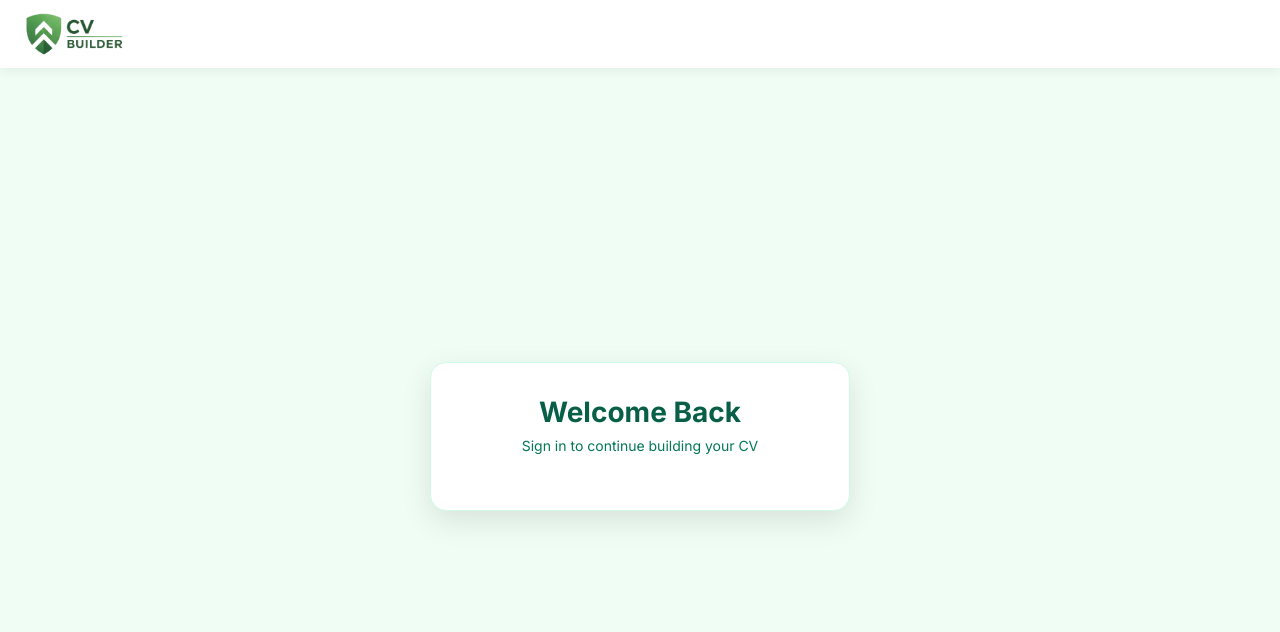
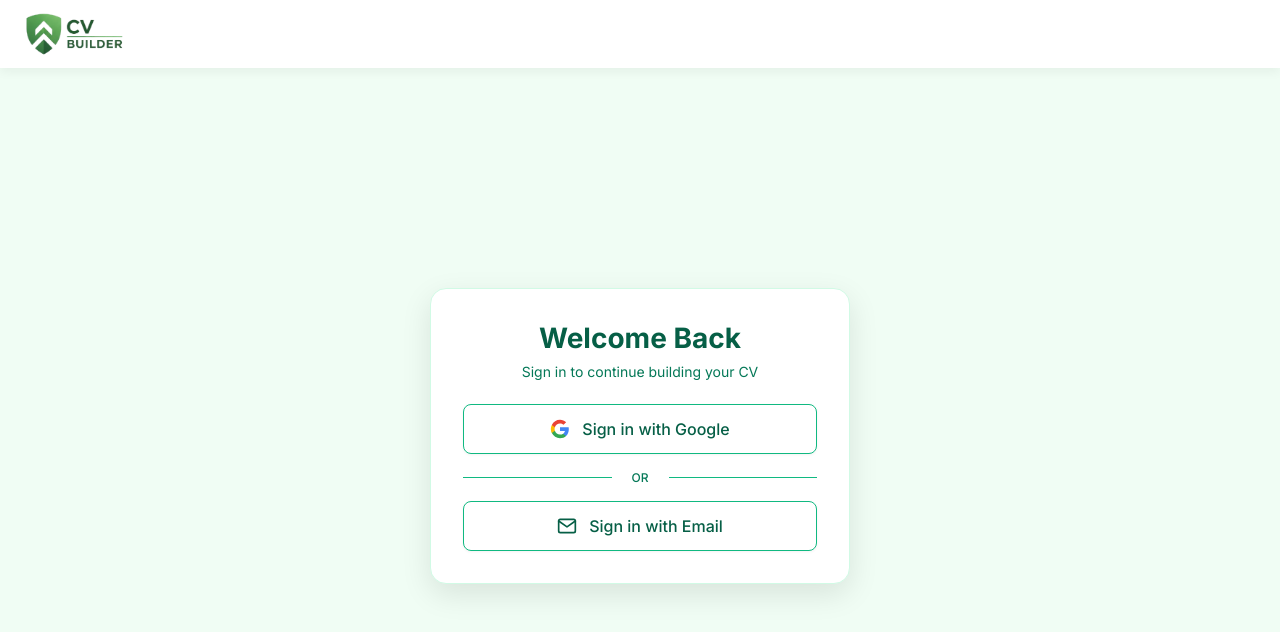
Before and after one commit to MuhammadAhmedKhalid/CV_Builder, a Next.js app in the folder client/: page /login in a window 1280 px wide. Shown: the top 632 px of the page. Built offline with nearby package versions, Linux system fonts and the light colour scheme.

Commit message:
feat: add Auth0 email sign-in button and unify button styling

```diff
--- /dev/null
+++ b/client/components/EmailLoginButton.tsx
@@ -0,0 +1,141 @@
+"use client";
+
+import { useState } from "react";
+import * as COLORS from "@/lib/colors";
+
+interface EmailLoginButtonProps {
+  onLoginSuccess?: (token: string, user: any) => void;
+  onLoginError?: (error: string) => void;
+}
+
+export default function EmailLoginButton({ onLoginSuccess, onLoginError }: EmailLoginButtonProps) {
+  const [isLoading, setIsLoading] = useState(false);
+  const [isHovered, setIsHovered] = useState(false);
+
+  const handleEmailLogin = async () => {
+    setIsLoading(true);
+
+    try {
+      // For Auth0 email authentication, we'll redirect to Auth0's universal login page
+      // This is the recommended approach for email/password authentication
+      const auth0Domain = process.env.NEXT_PUBLIC_AUTH0_DOMAIN;
+      const auth0ClientId = process.env.NEXT_PUBLIC_AUTH0_CLIENT_ID;
+      const redirectUri = `${window.location.origin}/api/auth/callback`;
+
+      if (!auth0Domain || !auth0ClientId) {
+        throw new Error("Auth0 configuration is missing");
+      }
+
+      // Construct the Auth0 authorization URL
+      const authUrl = new URL(`https://${auth0Domain}/authorize`);
+      authUrl.searchParams.append('response_type', 'code');
+      authUrl.searchParams.append('client_id', auth0ClientId);
+      authUrl.searchParams.append('redirect_uri', redirectUri);
+      authUrl.searchParams.append('scope', 'openid profile email');
+      authUrl.searchParams.append('connection', 'email'); // Specify email connection
+
+      // Redirect to Auth0 login page
+      window.location.href = authUrl.toString();
+
+    } catch (err) {
+      const errorMessage = err instanceof Error ? err.message : "Unknown error";
+      if (onLoginError) onLoginError(errorMessage);
+      setIsLoading(false);
+    }
+  };
+
+  return (
+    <button
+      onClick={handleEmailLogin}
+      disabled={isLoading}
+      onMouseEnter={() => setIsHovered(true)}
+      onMouseLeave={() => setIsHovered(false)}
+      style={{
+        ...styles.button,
+        ...(isLoading ? styles.buttonDisabled : isHovered ? styles.buttonHover : {}),
+      }}
+    >
+      <div style={styles.buttonContent}>
+        <svg
+          width="20"
+          height="20"
+          viewBox="0 0 24 24"
+          fill="none"
+          xmlns="http://www.w3.org/2000/svg"
+          style={styles.icon}
+        >
+          <path
+            d="M4 4H20C21.1 4 22 4.9 22 6V18C22 19.1 21.1 20 20 20H4C2.9 20 2 19.1 2 18V6C2 4.9 2.9 4 4 4Z"
+            stroke="currentColor"
+            strokeWidth="2"
+            strokeLinecap="round"
+            strokeLinejoin="round"
+          />
+          <path
+            d="M22 6L12 13L2 6"
+            stroke="currentColor"
+            strokeWidth="2"
+            strokeLinecap="round"
+            strokeLinejoin="round"
+          />
+        </svg>
+        <span style={styles.buttonText}>
+          {isLoading ? "Signing in..." : "Sign in with Email"}
+        </span>
+      </div>
+    </button>
+  );
+}
+
+/* ================= STYLES ================= */
+
+const styles: Record<string, React.CSSProperties> = {
+  button: {
+    width: "100%",
+    height: "50px",
+    borderRadius: "8px",
+    backgroundColor: COLORS.WHITE,
+    color: COLORS.PRIMARY_DARK,
+    fontSize: "16px",
+    fontWeight: "500",
+    cursor: "pointer",
+    transition: "all 0.2s ease",
+    alignItems: "center",
+    justifyContent: "center",
+    border: `1px solid ${COLORS.BORDER_PRIMARY}`,
+    boxShadow: `0 1px 3px ${COLORS.SHADOW_LIGHT}`,
+    outline: "none",
+    fontFamily: "inherit",
+    display: "flex",
+  },
+
+  buttonHover: {
+    backgroundColor: COLORS.SECONDARY,
+    boxShadow: `0 2px 8px ${COLORS.SHADOW_MEDIUM}`,
+    transform: "translateY(-1px)",
+  },
+
+  buttonDisabled: {
+    opacity: 0.6,
+    cursor: "not-allowed",
+    transform: "none",
+  },
+
+  buttonContent: {
+    display: "flex",
+    alignItems: "center",
+    justifyContent: "center",
+    gap: "12px",
+  },
+
+  icon: {
+    width: "20px",
+    height: "20px",
+    flexShrink: 0,
+  },
+
+  buttonText: {
+    fontSize: "16px",
+    fontWeight: "500",
+  },
+};
--- a/client/components/GoogleLoginButton.tsx
+++ b/client/components/GoogleLoginButton.tsx
@@ -1,6 +1,7 @@
 "use client";
 
-import { useEffect } from "react";
+import { useEffect, useState } from "react";
+import * as COLORS from "@/lib/colors";
 
 interface GoogleLoginButtonProps {
   onLoginSuccess?: (token: string, user: any) => void;
@@ -14,6 +15,8 @@ declare global {
 }
 
 export default function GoogleLoginButton({ onLoginSuccess, onLoginError }: GoogleLoginButtonProps) {
+  const [isHovered, setIsHovered] = useState(false);
+
   useEffect(() => {
     // Load Google Identity Services script
     const script = document.createElement("script");
@@ -71,5 +74,100 @@ export default function GoogleLoginButton({ onLoginSuccess, onLoginError }: Goog
     }
   };
 
-  return <div id="google-signin-button"></div>;
+  const handleGoogleSignIn = () => {
+    // Trigger the Google sign-in flow by clicking the hidden Google button
+    const googleButton = document.getElementById('google-signin-button') as HTMLElement;
+    const innerButton = googleButton?.querySelector('div[role="button"]') as HTMLElement;
+    if (innerButton) {
+      innerButton.click();
+    }
+  };
+
+  return (
+    <button
+      onClick={handleGoogleSignIn}
+      style={{
+        ...styles.button,
+        ...(isHovered ? styles.buttonHover : {}),
+      }}
+      onMouseEnter={() => setIsHovered(true)}
+      onMouseLeave={() => setIsHovered(false)}
+    >
+      <div style={styles.buttonContent}>
+        <svg
+          width="20"
+          height="20"
+          viewBox="0 0 24 24"
+          style={styles.icon}
+          xmlns="http://www.w3.org/2000/svg"
+        >
+          <path
+            d="M22.56 12.25c0-.78-.07-1.53-.2-2.25H12v4.26h5.92c-.26 1.37-1.04 2.53-2.21 3.31v2.77h3.57c2.08-1.92 3.28-4.74 3.28-8.09z"
+            fill="#4285F4"
+          />
+          <path
+            d="M12 23c2.97 0 5.46-.98 7.28-2.66l-3.57-2.77c-.98.66-2.23 1.06-3.71 1.06-2.86 0-5.29-1.93-6.16-4.53H2.18v2.84C3.99 20.53 7.7 23 12 23z"
+            fill="#34A853"
+          />
+          <path
+            d="M5.84 14.09c-.22-.66-.35-1.36-.35-2.09s.13-1.43.35-2.09V7.07H2.18C1.43 8.55 1 10.22 1 12s.43 3.45 1.18 4.93l2.85-2.22.81-.62z"
+            fill="#FBBC05"
+          />
+          <path
+            d="M12 5.38c1.62 0 3.06.56 4.21 1.64l3.15-3.15C17.45 2.09 14.97 1 12 1 7.7 1 3.99 3.47 2.18 7.07l3.66 2.84c.87-2.6 3.3-4.53 6.16-4.53z"
+            fill="#EA4335"
+          />
+        </svg>
+        <span style={styles.buttonText}>Sign in with Google</span>
+      </div>
+      <div id="google-signin-button" style={{ display: 'none' }}></div>
+    </button>
+  );
 }
+
+/* ================= STYLES ================= */
+
+const styles: Record<string, React.CSSProperties> = {
+  button: {
+    width: "100%",
+    height: "50px",
+    borderRadius: "8px",
+    backgroundColor: COLORS.WHITE,
+    color: COLORS.PRIMARY_DARK,
+    fontSize: "16px",
+    fontWeight: "500",
+    cursor: "pointer",
+    transition: "all 0.2s ease",
+    alignItems: "center",
+    justifyContent: "center",
+    border: `1px solid ${COLORS.BORDER_PRIMARY}`,
+    boxShadow: `0 1px 3px ${COLORS.SHADOW_LIGHT}`,
+    outline: "none",
+    fontFamily: "inherit",
+    display: "flex",
+  },
+
+  buttonHover: {
+    backgroundColor: COLORS.SECONDARY,
+    boxShadow: `0 2px 8px ${COLORS.SHADOW_MEDIUM}`,
+    transform: "translateY(-1px)",
+  },
+
+  buttonContent: {
+    display: "flex",
+    alignItems: "center",
+    justifyContent: "center",
+    gap: "12px",
+  },
+
+  icon: {
+    width: "20px",
+    height: "20px",
+    flexShrink: 0,
+  },
+
+  buttonText: {
+    fontSize: "16px",
+    fontWeight: "500",
+  },
+};
--- a/client/pages/login.tsx
+++ b/client/pages/login.tsx
@@ -4,6 +4,7 @@ import AppHeader from "@/components/AppHeader";
 import { useEffect, useState } from "react";
 import { useRouter } from "next/navigation";
 import GoogleLoginButton from "@/components/GoogleLoginButton";
+import EmailLoginButton from "@/components/EmailLoginButton";
 import { isLoggedIn, setUser } from "@/utils/auth";
 import * as COLORS from "@/lib/colors";
 import { ROUTES } from "@/lib/paths";
@@ -34,6 +35,23 @@ export default function LoginPage() {
           )}
 
           <GoogleLoginButton
+            onLoginSuccess={(token, user) => {
+              setUser({ name: user.name, picture: user.picture });
+              setError(null);
+              router.replace(ROUTES.HOME);
+            }}
+            onLoginError={(errMsg) =>
+              setError(`Login failed: ${errMsg}`)
+            }
+          />
+
+          <div style={styles.dividerContainer}>
+            <div style={styles.dividerLine}></div>
+            <span style={styles.dividerText}>OR</span>
+            <div style={styles.dividerLine}></div>
+          </div>
+
+          <EmailLoginButton
             onLoginSuccess={(token, user) => {
               setUser({ name: user.name, picture: user.picture });
               setError(null);
@@ -98,4 +116,24 @@ const styles: Record<string, React.CSSProperties> = {
     fontSize: "13px",
     border: `1px solid ${COLORS.BORDER_PRIMARY}`,
   },
+
+  dividerContainer: {
+    display: "flex",
+    alignItems: "center",
+    margin: "16px 0",
+    gap: "12px",
+  },
+
+  dividerLine: {
+    flex: 1,
+    height: "1px",
+    backgroundColor: COLORS.BORDER_PRIMARY,
+  },
+
+  dividerText: {
+    fontSize: "12px",
+    color: COLORS.PRIMARY,
+    fontWeight: "500",
+    padding: "0 8px",
+  },
 };
```
